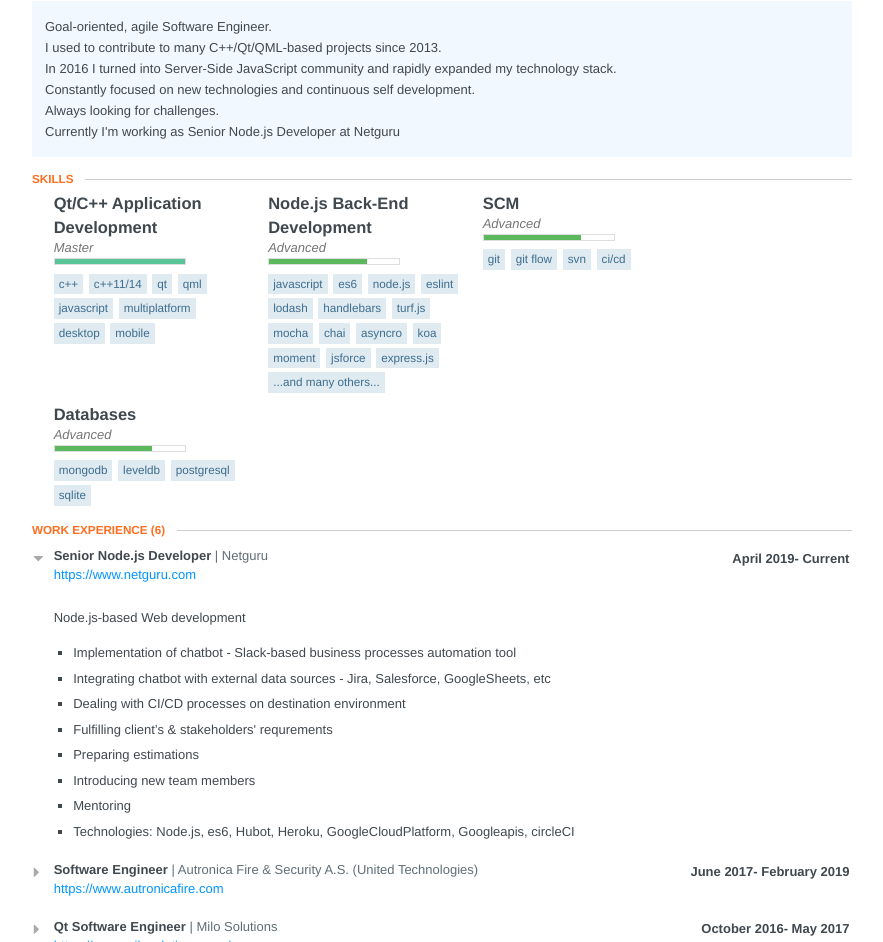
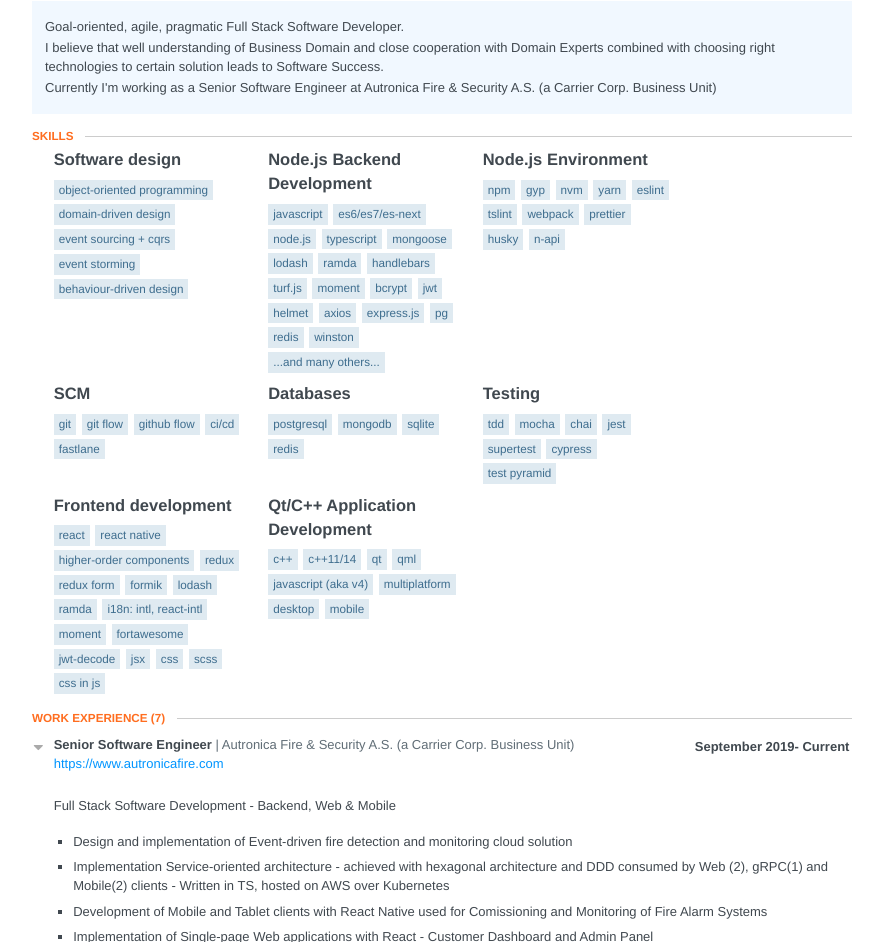
Before and after one commit to mojtekossowski/mojtekossowski.github.io, a plain HTML site: page index.html in a window 1280 px wide. Shown: the part 162-1104 px from the top of the page, without its empty margins (198-1081 px from the left). Drawn offline with Linux system fonts and the light colour scheme.

Commit message:
Forced fixup

```diff
--- a/index.html
+++ b/index.html
@@ -819,14 +819,6 @@ ul.courses li:hover {
     			</div>
     			<div class="item">
     				<div class="username">
-    					<span class="fa fa-bitbucket bitbucket social"></span>
-    					<span class="url">
-    						<a target="_blank" href="https://bitbucket.org/zavafoj/">zavafoj</a>
-    					</span>
-    				</div>
-    			</div>
-    			<div class="item">
-    				<div class="username">
     					<span class="fa fa-codepen codepen social"></span>
     					<span class="url">
     						<a target="_blank" href="https://www.codewars.com/users/w.j.ossowski">w.j.ossowski</a>
@@ -838,7 +830,7 @@ ul.courses li:hover {
 
     	<section class="section main-summary">
     		<section>
-    			<div><p>Goal-oriented, agile Software Engineer.</p><p>I used to contribute to many C++/Qt/QML-based projects since 2013.</p><p>In 2016 I turned into Server-Side JavaScript community and rapidly expanded my technology stack.</p><p>Constantly focused on new technologies and continuous self development.</p><p>Always looking for challenges.</p><p>Currently I'm working as Senior Node.js Developer at Netguru</p></div>
+    			<div><p>Goal-oriented, agile, pragmatic Full Stack Software Developer.</p><p>I believe that well understanding of Business Domain and close cooperation with Domain Experts combined with choosing right technologies to certain solution leads to Software Success.</p><p>Currently I'm working as a Senior Software Engineer at Autronica Fire & Security A.S. (a Carrier Corp. Business Unit)</p></div>
     		</section>
     	</section>
 
@@ -849,88 +841,139 @@ ul.courses li:hover {
     	<section id="skills">
     		<div class="item">
     			<h3 class="name">
-    				Qt/C++ Application Development
+    				Software design
     			</h3>
-
-    			<div class="level master">
-    				<em>Master</em>
-    				<div class="bar"></div>
-    			</div>
-    			<ul class="keywords">
-    				<li>C++</li>
-    				<li>C++11/14</li>
-    				<li>Qt</li>
-    				<li>QML</li>
-    				<li>JavaScript</li>
-    				<li>Multiplatform</li>
-    				<li>Desktop</li>
-    				<li>Mobile</li>
+    			 			<ul class="keywords">
+    				<li>Object-Oriented Programming</li>
+    				<li>Domain-Driven Design</li>
+    				<li>Event Sourcing + CQRS</li>
+    				<li>Event Storming</li>
+    				<li>Behaviour-Driven Design</li>
     			</ul>
     		</div>
     		<div class="item">
     			<h3 class="name">
-    				Node.js Back-End Development
+    				Node.js Backend Development
     			</h3>
-
-    			<div class="level advanced">
-    				<em>Advanced</em>
-    				<div class="bar"></div>
-    			</div>
-    			<ul class="keywords">
+    			 			<ul class="keywords">
     				<li>JavaScript</li>
-    				<li>es6</li>
+    				<li>es6/es7/es-next</li>
     				<li>Node.js</li>
-    				<li>eslint</li>
+    				<li>Typescript</li>
+    				<li>Mongoose</li>
     				<li>Lodash</li>
+    				<li>Ramda</li>
     				<li>Handlebars</li>
     				<li>Turf.js</li>
-    				<li>mocha</li>
-    				<li>chai</li>
-    				<li>asyncro</li>
-    				<li>koa</li>
     				<li>moment</li>
-    				<li>jsforce</li>
+    				<li>bcrypt</li>
+    				<li>jwt</li>
+    				<li>helmet</li>
+    				<li>axios</li>
     				<li>Express.js</li>
+    				<li>pg</li>
+    				<li>redis</li>
+    				<li>winston</li>
     				<li>...and many others...</li>
+    			</ul>
+    		</div>
+    		<div class="item">
+    			<h3 class="name">
+    				Node.js Environment
+    			</h3>
+    			 			<ul class="keywords">
+    				<li>npm</li>
+    				<li>gyp</li>
+    				<li>nvm</li>
+    				<li>yarn</li>
+    				<li>eslint</li>
+    				<li>tslint</li>
+    				<li>webpack</li>
+    				<li>prettier</li>
+    				<li>husky</li>
+    				<li>N-Api</li>
     			</ul>
     		</div>
     		<div class="item">
     			<h3 class="name">
     				SCM
     			</h3>
-
-    			<div class="level advanced">
-    				<em>Advanced</em>
-    				<div class="bar"></div>
-    			</div>
-    			<ul class="keywords">
+    			 			<ul class="keywords">
     				<li>Git</li>
     				<li>Git Flow</li>
-    				<li>SVN</li>
+    				<li>Github Flow</li>
     				<li>CI/CD</li>
+    				<li>fastlane</li>
     			</ul>
     		</div>
     		<div class="item">
     			<h3 class="name">
     				Databases
     			</h3>
-
-    			<div class="level advanced">
-    				<em>Advanced</em>
-    				<div class="bar"></div>
-    			</div>
-    			<ul class="keywords">
+    			 			<ul class="keywords">
+    				<li>PostgreSQL</li>
     				<li>MongoDB</li>
-    				<li>LevelDB</li>
-    				<li>PostgreSQL</li>
     				<li>SQLite</li>
+    				<li>Redis</li>
+    			</ul>
+    		</div>
+    		<div class="item">
+    			<h3 class="name">
+    				Testing
+    			</h3>
+    			 			<ul class="keywords">
+    				<li>TDD</li>
+    				<li>mocha</li>
+    				<li>chai</li>
+    				<li>jest</li>
+    				<li>supertest</li>
+    				<li>Cypress</li>
+    				<li>test pyramid</li>
+    			</ul>
+    		</div>
+    		<div class="item">
+    			<h3 class="name">
+    				Frontend development
+    			</h3>
+    			 			<ul class="keywords">
+    				<li>React</li>
+    				<li>React Native</li>
+    				<li>Higher-order Components</li>
+    				<li>Redux</li>
+    				<li>Redux Form</li>
+    				<li>formik</li>
+    				<li>Lodash</li>
+    				<li>Ramda</li>
+    				<li>i18n: intl, react-intl</li>
+    				<li>moment</li>
+    				<li>fortawesome</li>
+    				<li>jwt-decode</li>
+    				<li>JSX</li>
+    				<li>CSS</li>
+    				<li>SCSS</li>
+    				<li>CSS in JS</li>
+    			</ul>
+    		</div>
+    		<div class="item">
+    			<h3 class="name">
+    				Qt/C++ Application Development
+    			</h3>
+    			 			<ul class="keywords">
+    				<li>C++</li>
+    				<li>C++11/14</li>
+    				<li>Qt</li>
+    				<li>QML</li>
+    				<li>JavaScript (aka V4)</li>
+    				<li>Multiplatform</li>
+    				<li>Desktop</li>
+    				<li>Mobile</li>
     			</ul>
     		</div>
     	</section>
     </section>
     <section class="section">
       <header>
-        <h2 class='section-title'>Work Experience <span class="item-count">(6)</span></h2>
+        <h2 class='section-title'>Work Experience <span class="item-count">(7)</span></h2>
       </header>
 
       <section id="work">
@@ -940,11 +983,43 @@ ul.courses li:hover {
             <label for="work-item-0"></label>
 
     			<header>
+    				<div class="position">Senior Software Engineer</div>
+    				<div class="company">Autronica Fire &amp; Security A.S. (a Carrier Corp. Business Unit)</div>
+    				<div class="date">
+    				  <span class="startDate">September 2019</span>
+    					<span class="endDate">- Current</span>
+    				</div>
+    			</header>
+
+        	<span class="website">
+        		<a target="_blank" href="https://www.autronicafire.com">https://www.autronicafire.com</a>
+        	</span>      	<div class="item" id="work-item">
+            <div class="summary">
+              <p><p>Full Stack Software Development - Backend, Web & Mobile</p></p>
+            </div>
+            <ul class="highlights">
+                <li><p>Design and implementation of Event-driven fire detection and monitoring cloud solution</p></li>
+                <li><p>Implementation Service-oriented architecture - achieved with hexagonal architecture and DDD consumed by Web (2), gRPC(1) and Mobile(2) clients - Written in TS, hosted on AWS over Kubernetes</p></li>
+                <li><p>Development of Mobile and Tablet clients with React Native used for Comissioning and Monitoring of Fire Alarm Systems</p></li>
+                <li><p>Implementation of Single-page Web applications with React - Customer Dashboard and Admin Panel</p></li>
+                <li><p>Implementation of Proxy Client (CloudConnector) for 3rd party and legacy systems to communicate with Cloud over gRPC</p></li>
+                <li><p>Building CI/CD pipelines for mobile applications with distribution over AppStore and Google Play</p></li>
+                <li><p>Methodologies: Domain-Driven Design, Test Driven Development, Event Storming, Event Sourcing, CQRS</p></li>
+                <li><p>Core technologies: Node.js, Typescript, ES6, PostgreSQL, Redis, Socket.io, AWS, React, React Native, REST, gRPC, Docker, Kubernetes, Nats, Linkerd</p></li>
+            </ul>
+        	</div>
+        </section>
+        <section class="work-item">
+
+            <input id="work-item-1" type="checkbox" class="toggle-item" />
+            <label for="work-item-1"></label>
+
+    			<header>
     				<div class="position">Senior Node.js Developer</div>
     				<div class="company">Netguru</div>
     				<div class="date">
     				  <span class="startDate">April 2019</span>
-    					<span class="endDate">- Current</span>
+    					<span class="endDate">- August 2019</span>
     				</div>
     			</header>
 
@@ -968,12 +1043,12 @@ ul.courses li:hover {
         </section>
         <section class="work-item">
 
-            <input id="work-item-1" type="checkbox" class="toggle-item" />
-            <label for="work-item-1"></label>
+            <input id="work-item-2" type="checkbox" class="toggle-item" />
+            <label for="work-item-2"></label>
 
     			<header>
     				<div class="position">Software Engineer</div>
-    				<div class="company">Autronica Fire &amp; Security A.S. (United Technologies)</div>
+    				<div class="company">Autronica Fire &amp; Security A.S. (an United Technologies Business Unit)</div>
     				<div class="date">
     				  <span class="startDate">June 2017</span>
     					<span class="endDate">- February 2019</span>
@@ -1000,8 +1075,8 @@ ul.courses li:hover {
         </section>
         <section class="work-item">
 
-            <input id="work-item-2" type="checkbox" class="toggle-item" />
-            <label for="work-item-2"></label>
+            <input id="work-item-3" type="checkbox" class="toggle-item" />
+            <label for="work-item-3"></label>
 
     			<header>
     				<div class="position">Qt Software Engineer</div>
@@ -1032,8 +1107,8 @@ ul.courses li:hover {
         </section>
         <section class="work-item">
 
-            <input id="work-item-3" type="checkbox" class="toggle-item" />
-            <label for="work-item-3"></label>
+            <input id="work-item-4" type="checkbox" class="toggle-item" />
+            <label for="work-item-4"></label>
 
     			<header>
     				<div class="position">Associate Software Developer</div>
@@ -1059,8 +1134,8 @@ ul.courses li:hover {
         </section>
         <section class="work-item">
 
-            <input id="work-item-4" type="checkbox" class="toggle-item" />
-            <label for="work-item-4"></label>
+            <input id="work-item-5" type="checkbox" class="toggle-item" />
+            <label for="work-item-5"></label>
 
     			<header>
     				<div class="position">Software Engineer</div>
@@ -1090,8 +1165,8 @@ ul.courses li:hover {
         </section>
         <section class="work-item">
 
-            <input id="work-item-5" type="checkbox" class="toggle-item" />
-            <label for="work-item-5"></label>
+            <input id="work-item-6" type="checkbox" class="toggle-item" />
+            <label for="work-item-6"></label>
 
     			<header>
     				<div class="position">Qt Software Engineer</div>
@@ -1221,8 +1296,8 @@ ul.courses li:hover {
             Polish
           </h3>
           <div class="item">
-            <div class="level fluency native">
-              <em>Native</em>
+            <div class="level fluency native speaker">
+              <em>Native speaker</em>
               <div class="bar"></div>
             </div>
           </div>
@@ -1247,7 +1322,7 @@ ul.courses li:hover {
             &#8220;&#32;I have no hesitation in recommending Wojciech to any organization or confirmation to references.&#32;&#8221;
           </blockquote>
           <div class="name">
-            Tomasz Stelmach (Manager at United Technologies Fire &amp; Security)
+            Tomasz Stelmach (R&amp;D Manager at United Technologies Fire &amp; Security)
           </div>
         </div>
       </section>
```
Also changed, not shown: 1 other file.
